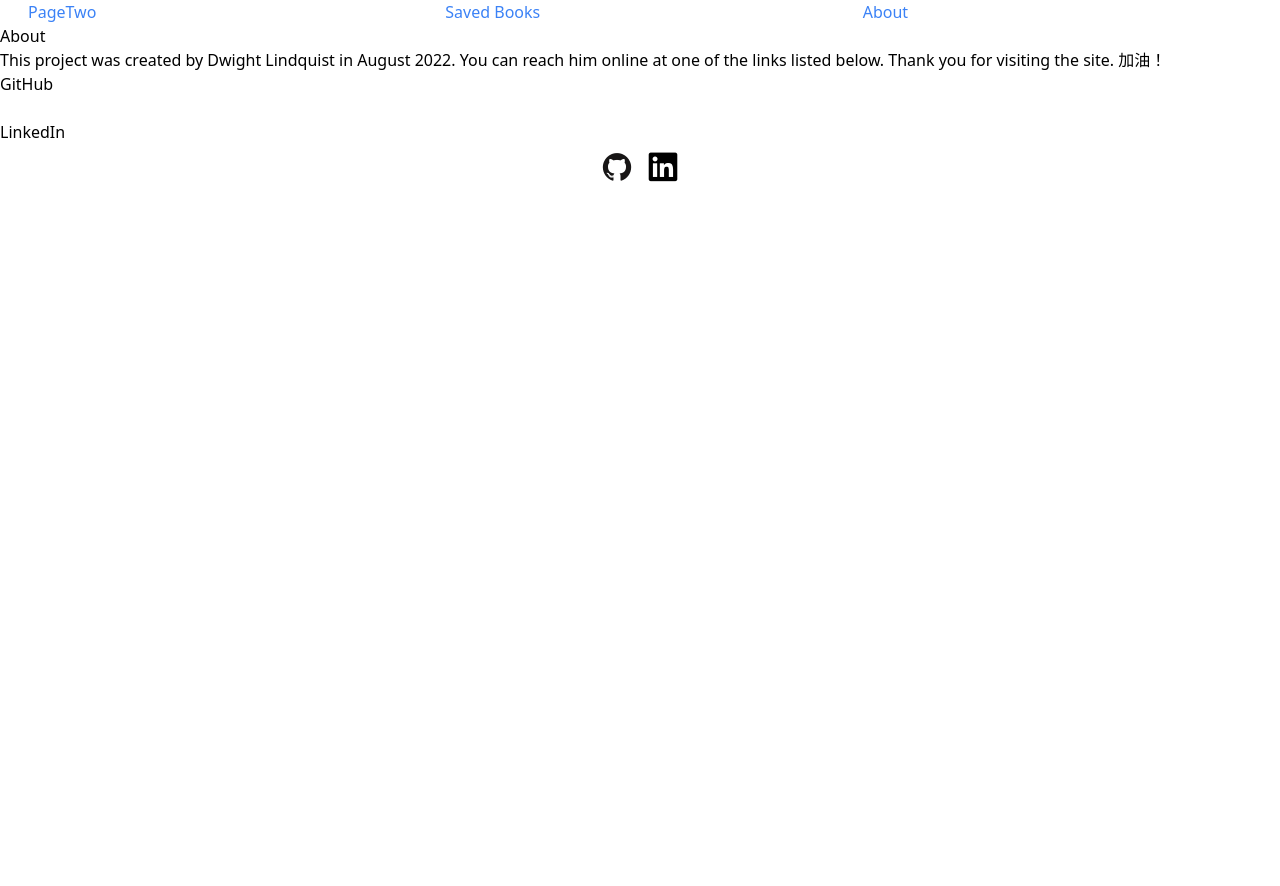
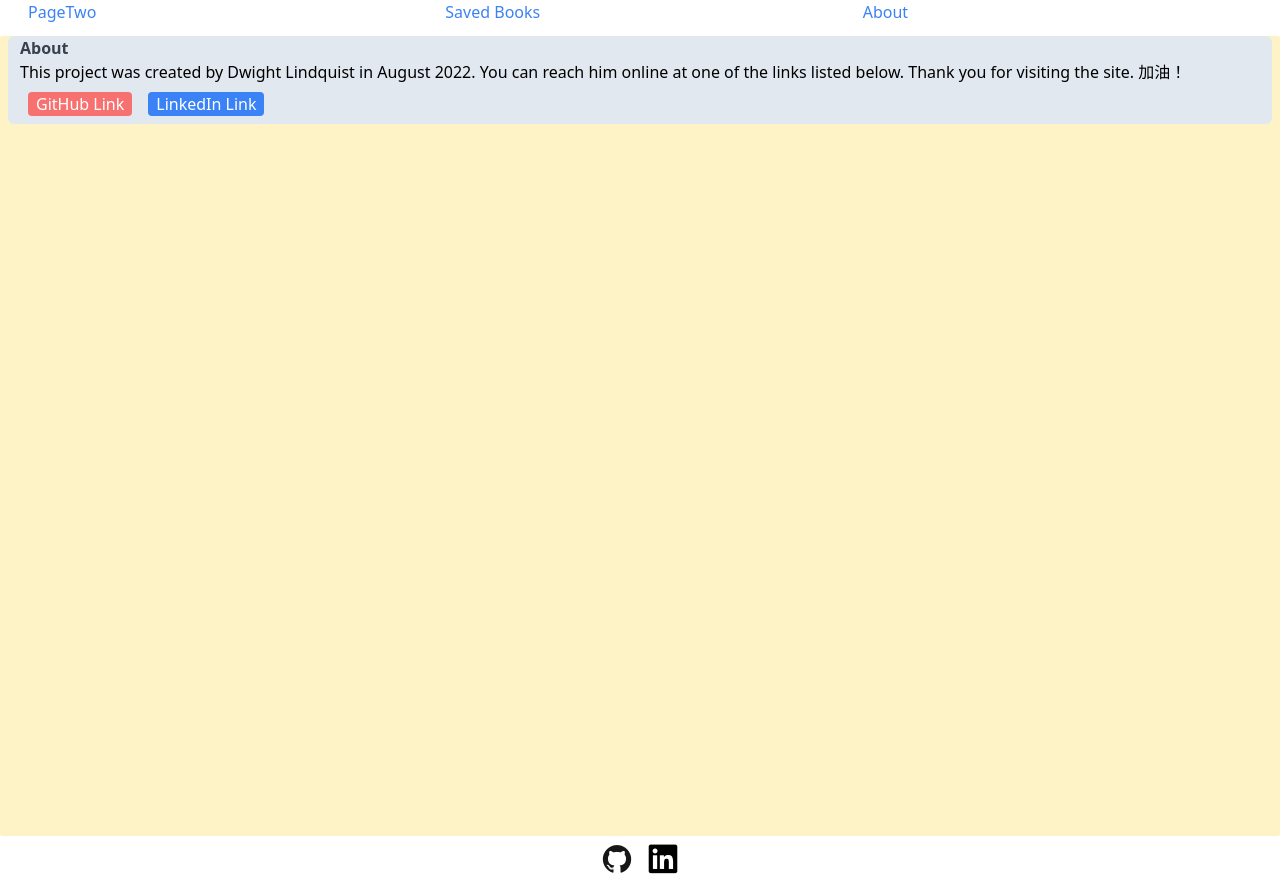
Before and after one commit to dlindqu3/page-two-frontend-ts, a React (Create React App) app: page /about in a window 1280 px wide. Before the commit the page ends 800 px from the top, so only its background shows below. Built offline with nearby package versions, Linux system fonts and the light colour scheme.

Commit message:
more tailwind

```diff
--- a/src/components/Modal.tsx
+++ b/src/components/Modal.tsx
@@ -21,8 +21,8 @@ const Modal: React.FC<AppProps> = props => {
       let patchURL = baseURL + '/update/' + id
       axios.patch(patchURL, newObj)
         .then((response) => {
-          console.log('axios patch call successful');
-          console.log(response);
+          props.setShowModal (false);
+          window.location.reload();
         })
     } catch (error){
       console.log('error: ', error)
@@ -32,13 +32,13 @@ const Modal: React.FC<AppProps> = props => {
 
   const handleTextChange = (event: React.ChangeEvent<HTMLTextAreaElement>): void => {
     setNotes(event.target.value);
-    console.log('notes: ', notes);
   }
 
   return (
-    <div className='modalBg'>
-      <div className='modalContainer bg-slate-200'>
-        <button onClick={() => {props.setShowModal(false)}}>X</button>
+    <div className='bg-slate-300 opacity-70 fixed inset-0 z-50'>
+      <div className='flex h-screen justify-center items-center'>
+      <div className='modalContainer bg-slate-200 rounded-md'>
+        <div className='m-2'>
         <div className='header my-2'>Enter notes here:</div>
         <div className='body'>
           <textarea
@@ -48,6 +48,8 @@ const Modal: React.FC<AppProps> = props => {
           <button onClick={() => {props.setShowModal(false)}}  className="bg-red-400 hover:bg-red-500 text-white px-2 rounded cursor-pointer ">Cancel</button>
           <button onClick={() => {handleUpdateBook( props.updateId, notes)}} className="bg-blue-500 hover:bg-blue-700 text-white px-2 rounded cursor-pointer">Save</button>
         </div>
+        </div>
+      </div>
       </div>
     </div>
   )
--- a/src/pages/About.tsx
+++ b/src/pages/About.tsx
@@ -2,19 +2,23 @@ import React from "react";
 
 const About: React.FC = () => {
   return (
-    <div>
-      <h3>About</h3>
+    <div className="h-full min-h-screen bg-amber-100 rounded-sm">
+      <div className="bg-slate-200 rounded-md mx-2">
+        <div className="m-3">
+      <h3  className="font-bold content-center text-gray-700">About</h3>
       <p>
         This project was created by Dwight Lindquist in August 2022. You can
         reach him online at one of the links listed below. Thank you for
         visiting the site. 加油！
       </p>
       <p>
-        <a href="https://github.com/dlindqu3/">GitHub</a>
-        <br />
-        <br />
-        <a href="https://www.linkedin.com/in/dwight-lindquist/">LinkedIn</a>
+        <button className="bg-red-400 hover:bg-red-500 text-white px-2 rounded cursor-pointer m-2"><a href="https://github.com/dlindqu3/">GitHub Link</a></button>
+
+        <button className="bg-blue-500 hover:bg-blue-700 text-white px-2 rounded cursor-pointer m-2"><a href="https://www.linkedin.com/in/dwight-lindquist/">LinkedIn Link</a></button>
+
       </p>
+      </div>
+      </div>
     </div>
   );
 };
--- a/src/pages/Home.tsx
+++ b/src/pages/Home.tsx
@@ -46,7 +46,6 @@ const Home: React.FC = () => {
     e.preventDefault();
     setIsLoading(true);
     let queryUrl = baseURL + "/bestsellers/" + selectedCategory;
-    console.log("queryUrl: ", queryUrl);
     await axios.get(queryUrl).then((res) => {
       let resObj: categoryQueryInt = res.data;
       let booksArray: bookInt[] = resObj.results.books;
@@ -63,9 +62,7 @@ const Home: React.FC = () => {
         list: selectedCategory,
       };
       let postURL = baseURL + "/create";
-      axios.post(postURL, newObj).then((response) => {
-        console.log(response);
-      });
+      axios.post(postURL, newObj).then((response) => {});
     } catch (error) {
       console.log("error: ", error);
     }
@@ -90,7 +87,6 @@ const Home: React.FC = () => {
 
         <div className="bg-slate-200 rounded-md mx-2">
           <div className="mx-3">
-
             <p className="">Select a category to find bestsellers: </p>
             <form onSubmit={handleSubmit}>
               <select
@@ -134,7 +130,7 @@ const Home: React.FC = () => {
                               onClick={() => {
                                 handleSaveBook(book);
                               }}
-                            className="bg-blue-500 hover:bg-blue-700 text-white px-2 rounded cursor-pointer "
+                              className="bg-blue-500 hover:bg-blue-700 text-white px-2 rounded cursor-pointer active:bg-teal-700"
                             >
                               Save
                             </button>
--- a/src/pages/SavedBooks.tsx
+++ b/src/pages/SavedBooks.tsx
@@ -29,7 +29,6 @@ const SavedBooks: React.FC<AppProps> = (props) => {
     try {
       let url = baseURL + "read-all";
       axios.get(url).then((res) => {
-        console.log(res.data);
         setBestsellerData(res.data);
         setIsLoading(false);
       });
@@ -41,9 +40,7 @@ const SavedBooks: React.FC<AppProps> = (props) => {
   const handleDeleteBook = async (book: bestsellerInt) => {
     try {
       let deleteURL = baseURL + "delete/" + book._id;
-      console.log("deleteURL: ", deleteURL);
       axios.delete(deleteURL).then((response) => {
-        console.log(response);
         window.location.reload();
       });
     } catch (error) {
@@ -54,8 +51,6 @@ const SavedBooks: React.FC<AppProps> = (props) => {
   const handleShowModal = (item: bestsellerInt) => {
     props.setUpdateId(item._id);
     props.setShowModal(true);
-    console.log('props.showModal: ', props.showModal)
-    console.log("current item id at update: ", item._id);
   };
 
   return (
--- a/tailwind.config.js
+++ b/tailwind.config.js
@@ -6,5 +6,8 @@ module.exports = {
   theme: {
     extend: {},
   },
+  variants: {
+    backgroundColor: ['active']
+  },
   plugins: [],
 }
```
Also changed, not shown: 1 other file (tests, documents, lock files or other folders). Lines whose indentation alone changed are shown as unchanged.
